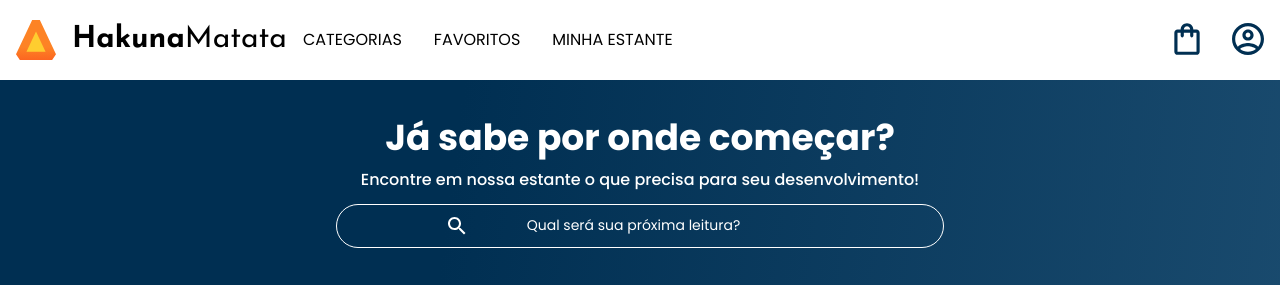
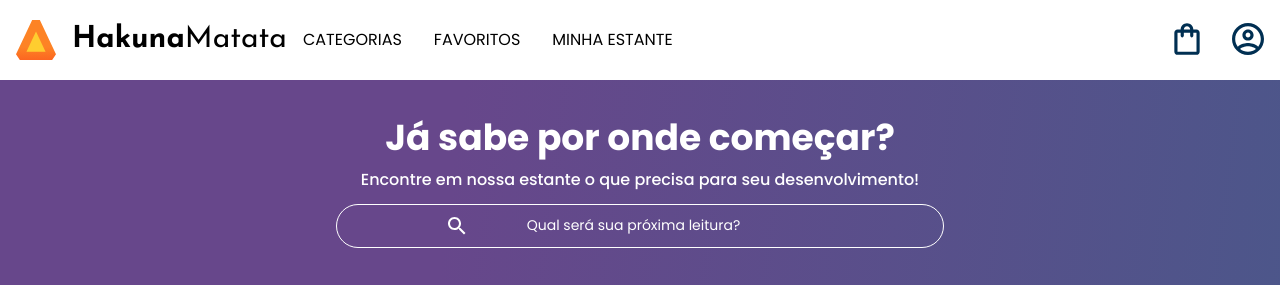
Before and after one commit to ArianeOliveira19/BOOOK, a plain HTML site: page index.html in a window 1280 px wide. Shown: the top 285 px of the page. Drawn offline with nearby package versions, Linux system fonts and the light colour scheme.

Commit message:
Add files via upload

```diff
--- a/styles.css
+++ b/styles.css
@@ -10,9 +10,9 @@
     --cor-de-fundo: #EBECEE;
     --branco: #FFFFFF;
     --laranja: #1f4564;
-    --azul-degrade: linear-gradient(97.54deg, #002f52 35.49%, #326589 165.37%);
+    --azul-degrade: linear-gradient(97.54deg, #67478b 35.49%, #326589 165.37%);
     --fonte-principal: "Poppins";
-    --azul: #774bc9;
+    --azul: #6b45b3;
     --fonte-secundario: "Josefin Sans";
     --preto: #000000;
     --cinza: #474646;
```
